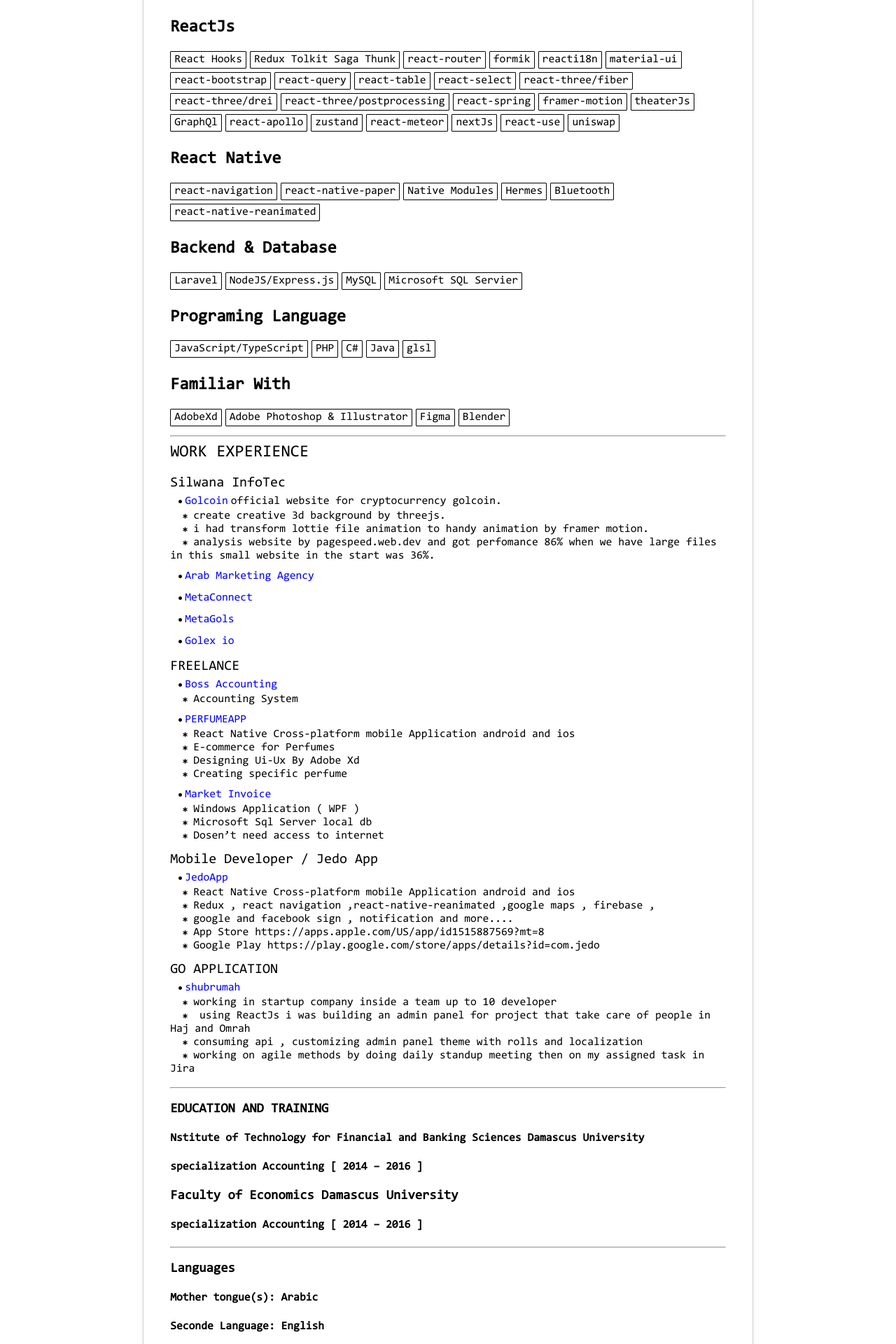
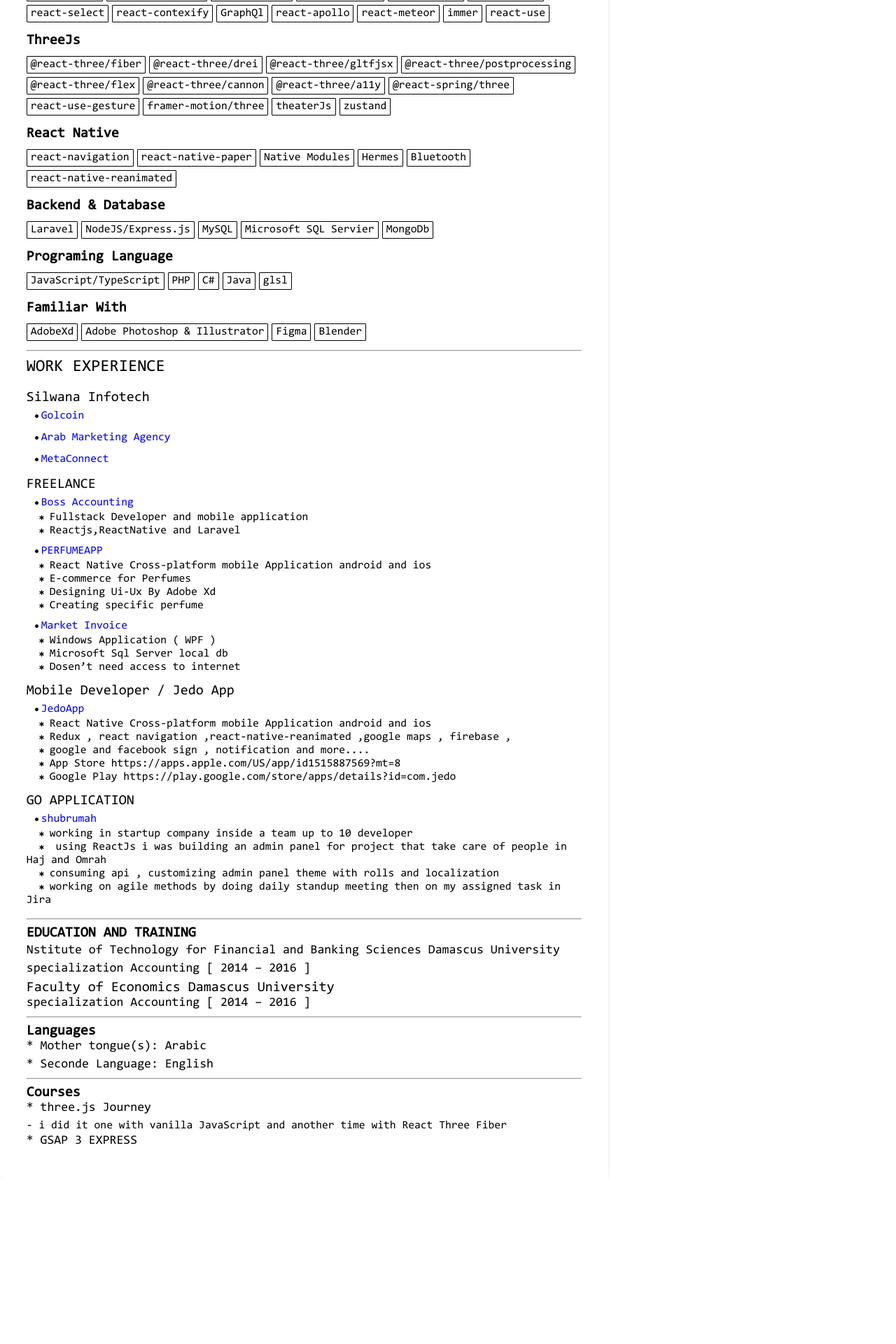
Before and after one commit to Mhde96/mohamd-almahdi-cv, a React (Create React App) app: page / in a window 1280 px wide. Shown: the part 680-2600 px from the top of the page at 70% size. After the commit the page ends 2364 px from the top, so only its background shows below. Built offline with nearby package versions, Linux system fonts and the light colour scheme.

Commit message:
update cv 16/11

```diff
--- a/src/App.jsx
+++ b/src/App.jsx
@@ -7,18 +7,19 @@
 import ReactToPrint from "react-to-print";
 import { useRef } from "react";
 import { Courses } from "./sections/courses/Courses";
-import "./print.scss"
+import { useReactToPrint } from "react-to-print";
+
+import "./print.scss";
 function App() {
   const componentRef = useRef();
 
+  const handlePrint = useReactToPrint({
+    content: () => componentRef.current,
+    documentTitle:'Mohamd Almahdi 00971522215489'
+  });
+
   return (
-    <div>
-      <ReactToPrint
-        trigger={() => <button>Print this out!</button>}
-        content={() => componentRef.current}
-        documentTitle="Mohamd Almahdi +971522215489"
-      />
-      <div className="cv" ref={componentRef}>
+    <div className="cv" ref={componentRef} onClick={() => handlePrint()}>
       <Header />
       <hr />
       <Summary />
@@ -32,7 +33,6 @@
       <hr />
       <Courses />
     </div>
-    </div>
   );
 }
 
--- a/src/index.scss
+++ b/src/index.scss
@@ -14,11 +14,12 @@
   width: 21cm;
   min-height: 29.7cm;
   padding: 1cm;
-  margin: 1cm auto;
-  border: 1px #d3d3d3 solid;
+  // margin: 1cm auto;
+  // border: 1px #d3d3d3 solid;
   border-radius: 5px;
   background: white;
   box-shadow: 0 0 5px rgba(0, 0, 0, 0.1);
+
 }
 
 .h1 {
@@ -43,4 +44,5 @@
 }
 
 .break {
+  height: 3px;
 }
--- a/src/sections/courses/Courses.jsx
+++ b/src/sections/courses/Courses.jsx
@@ -1,7 +1,7 @@
 export const Courses = () => (
   <div>
     <div className="h2 bold">Courses</div>
-    <br />
+
     <div>
       <div className="h3">* three.js Journey</div>
 
@@ -11,7 +11,7 @@
       </div>
     </div>
 
-    <br />
+
 
     <div className="h3">* GSAP 3 EXPRESS</div>
   </div>
--- a/src/sections/digital-skills/DigitalSkills.jsx
+++ b/src/sections/digital-skills/DigitalSkills.jsx
@@ -30,7 +30,9 @@
 
     {info_digital.map((item) => (
       <div>
-        <h2>{item.name}</h2>
+        <div className="h2 bold" style={{ padding: "10px 0px" }}>
+          {item.name}
+        </div>
         <div className="tag-contaienr">
           {item.data.map((tag, index) => (
             <div className="tag">{tag} </div>
--- a/src/sections/digital-skills/info-digital.js
+++ b/src/sections/digital-skills/info-digital.js
@@ -23,8 +23,8 @@
       "HTML5",
       "BOOTSTRAP",
       "MomentJs",
-      "ThreeJs",
       "GSAP3",
+      "tailwindcss",
       "axios",
       "socket.io",
       "meteorJs",
@@ -36,27 +36,42 @@
     data: [
       "React Hooks",
       "Redux Tolkit Saga Thunk",
+      "nextJs",
       "react-router",
       "formik",
       "reacti18n",
       "material-ui",
       "react-bootstrap",
+      "react-spring",
+      "framer-motion",
       "react-query",
       "react-table",
       "react-select",
-      "react-three/fiber",
-      "react-three/drei",
-      "react-three/postprocessing",
-      "react-spring",
-      "framer-motion",
-      "theaterJs",
+
+      "react-contexify",
       "GraphQl",
       "react-apollo",
+      "react-meteor",
+      "immer",
+      "react-use",
+      // "uniswap",
+    ],
+  },
+  {
+    name: "ThreeJs",
+    data: [
+      "@react-three/fiber",
+      "@react-three/drei",
+      "@react-three/gltfjsx",
+      "@react-three/postprocessing",
+      "@react-three/flex",
+      "@react-three/cannon",
+      "@react-three/a11y",
+      "@react-spring/three",
+      "react-use-gesture",
+      "framer-motion/three",
+      "theaterJs",
       "zustand",
-      "react-meteor",
-      "nextJs",
-      "react-use",
-      "uniswap",
     ],
   },
 
@@ -73,7 +88,7 @@
   },
   {
     name: "Backend & Database",
-    data: ["Laravel", "NodeJS/Express.js", "MySQL", "Microsoft SQL Servier"],
+    data: ["Laravel", "NodeJS/Express.js", "MySQL", "Microsoft SQL Servier","MongoDb"],
   },
   {
     name: "Programing Language",
--- a/src/sections/education/Education.jsx
+++ b/src/sections/education/Education.jsx
@@ -1,14 +1,15 @@
 import "./education-styles.scss";
 export const Education = () => (
   <div className="education-styles">
-    <h3>EDUCATION AND TRAINING</h3>
-    <h4>
+    <div className="h2 bold">EDUCATION AND TRAINING</div>
+    <div className="break"/>
+    <div className="h3">
       Nstitute of Technology for Financial and Banking Sciences Damascus
       University{" "}
-    </h4>
-    <h4>specialization Accounting [ 2014 – 2016 ]</h4>
-    <h4></h4>
-    <h3>Faculty of Economics Damascus University</h3>
-    <h4>specialization Accounting [ 2014 – 2016 ]</h4>
+    </div>
+    <div className="h3">specialization Accounting [ 2014 – 2016 ]</div>
+
+    <div className="h2">Faculty of Economics Damascus University</div>
+    <div className="h3">specialization Accounting [ 2014 – 2016 ]</div>
   </div>
 );
--- a/src/sections/languages/Languges.jsx
+++ b/src/sections/languages/Languges.jsx
@@ -1,9 +1,12 @@
 import "./languages-styles.scss";
 
-export const Languages = () => <div className="languages-styles">
-    <h3>Languages</h3>
-    <h4>Mother tongue(s): Arabic</h4>
-    <h4>Seconde Language: English</h4>
-</div>;
+export const Languages = () => (
+  <div className="languages-styles">
+    <div className="h2 bold">Languages</div>
+
+    <div className="h3">* Mother tongue(s): Arabic</div>
+    <div className="h3">* Seconde Language: English</div>
+  </div>
+);
 
 //SUMMARY
--- a/src/sections/works/work-data.json
+++ b/src/sections/works/work-data.json
@@ -1,16 +1,10 @@
 [
   {
-    "name": "Silwana InfoTec",
+    "name": "Silwana Infotech",
     "data": [
       {
         "name": "Golcoin",
         "link": "https://golcoin.io",
-        "description": "official website for cryptocurrency golcoin.",
-        "features": [
-          "create creative 3d background by threejs.",
-          "i had transform lottie file animation to handy animation by framer motion.",
-          "analysis website by pagespeed.web.dev and got perfomance 86% when we have large files in this small website in the start was 36%."
-        ],
         "libraries": [
           "ReactJs",
           "typescript",
@@ -28,14 +22,6 @@
       {
         "name": "MetaConnect",
         "link": "https://www.metaconnectpro.com/"
-      },
-      {
-        "name": "MetaGols",
-        "link": "https://metagols.com/"
-      },
-      {
-        "name": "Golex io",
-        "link": "https://metagols.com/"
       }
     ]
   },
@@ -46,7 +32,7 @@
       {
         "name": "Boss Accounting ",
         "link": "",
-        "features": ["Accounting System "],
+        "features": ["Fullstack Developer and mobile application","Reactjs,ReactNative and Laravel"],
         "libraries": ["ReactJs", "Redux , react navigation"]
       },
       {
```
Lines whose indentation alone changed are shown as unchanged.
